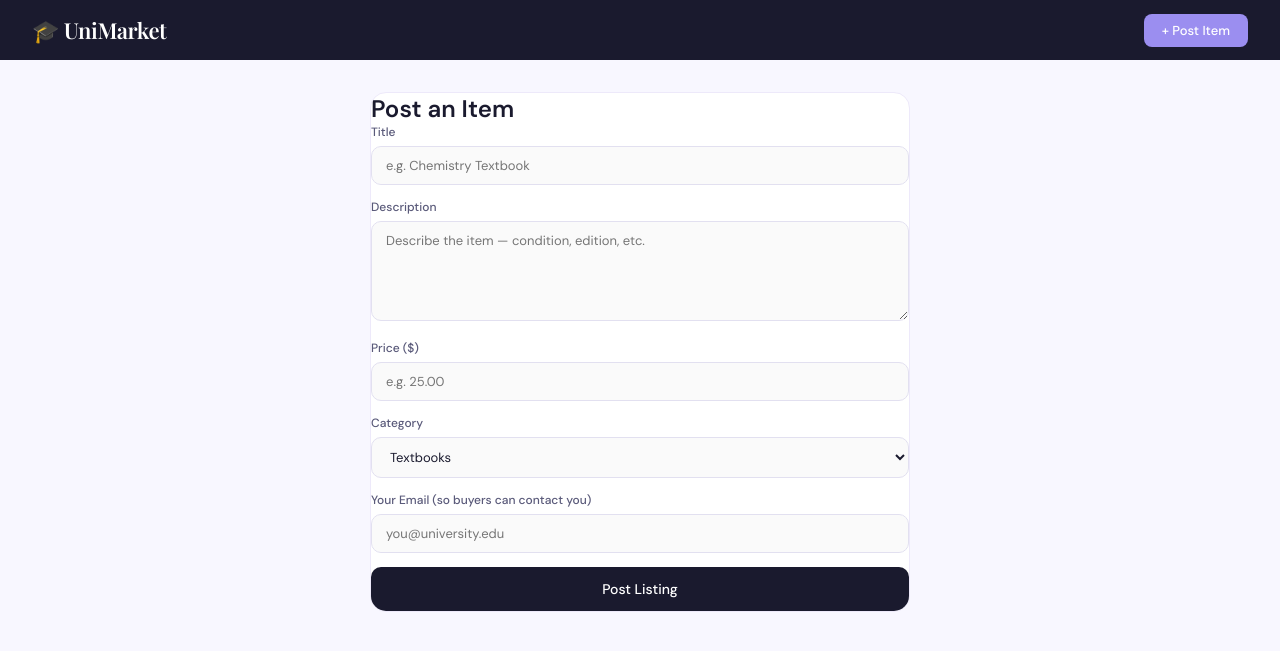
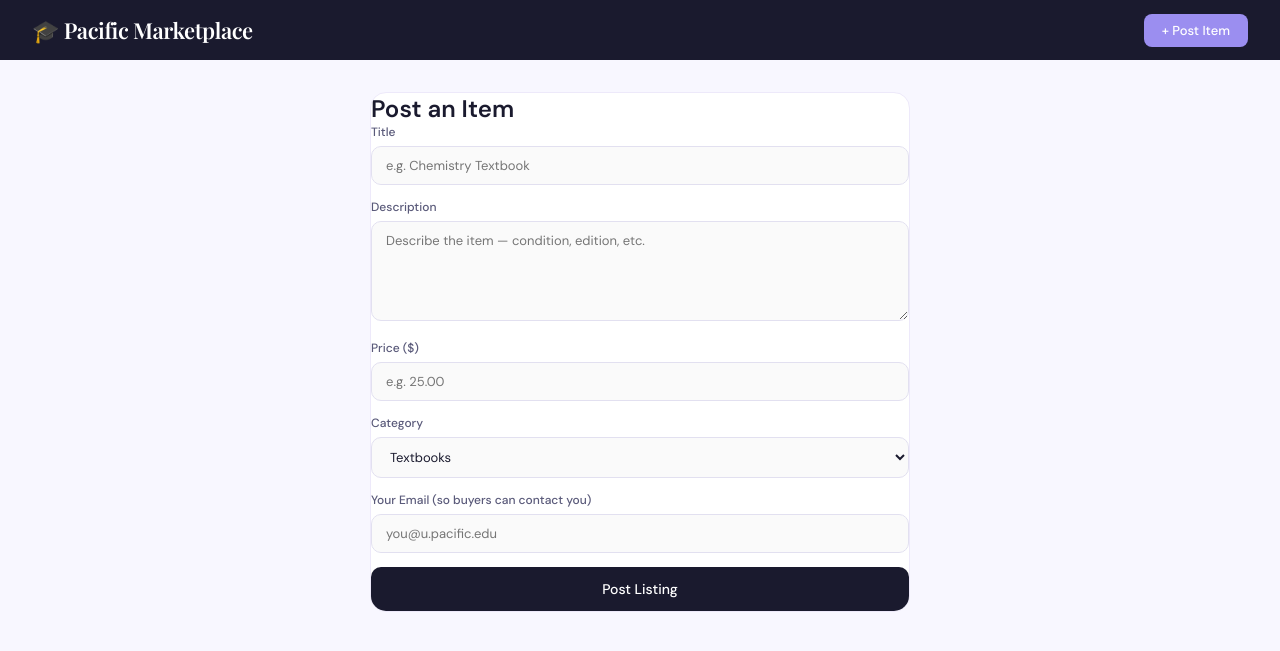
Before and after one commit to PacificHack-2026-marketplace/marketplace, a Flask app: template templates/create_listing.html in a window 1280 px wide. Shown: the top 651 px of the page. Run offline with Flask 3, Linux system fonts and the light colour scheme; the template is opened without the code that fills it, so the values that code supplies are empty.

Commit message:
mainfile

```diff
--- a/templates/base.html
+++ b/templates/base.html
@@ -9,7 +9,7 @@
 <body>
 
 <nav>                                          <!-- top navigation bar shown on every page -->
-    <a href="/" class="logo">🎓 UniMarket</a>  <!-- clicking the logo always goes home -->
+    <a href="/" class="logo">🎓 Pacific Marketplace</a>  <!-- clicking the logo always goes home -->
     <a href="/post" class="btn-post">+ Post Item</a>  <!-- button to post a new listing -->
 </nav>
 
--- a/templates/create_listing.html
+++ b/templates/create_listing.html
@@ -27,7 +27,7 @@
         </select>
 
         <label>Your Email (so buyers can contact you)</label>
-        <input type="email" name="email" placeholder="you@university.edu" required>
+        <input type="email" name="email" placeholder="you@u.pacific.edu" required>
         <!-- type="email" makes the browser check it's a valid email format -->
 
         <button type="submit">Post Listing</button>   <!-- submits the form -->
```
